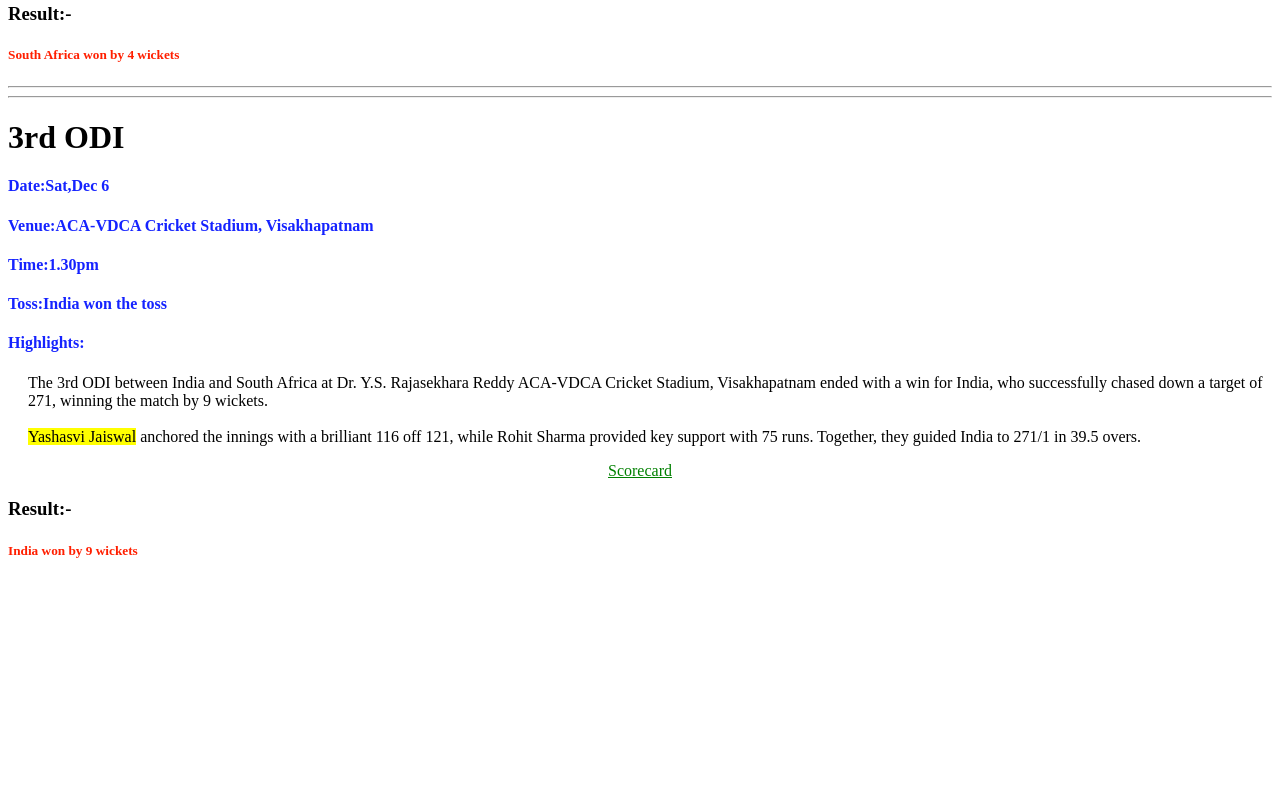
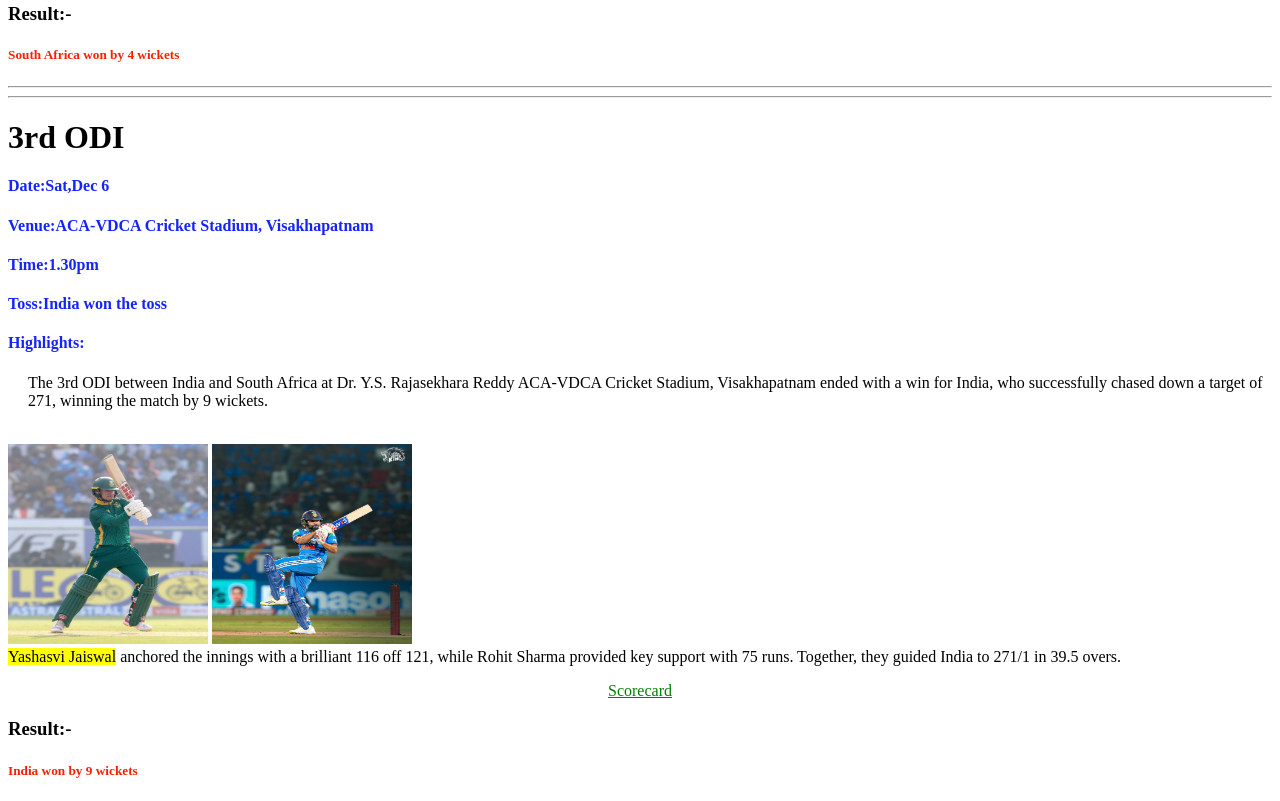
Before and after one commit to asbdu45123054511802112025/ODI, a plain HTML site: page index.html in a window 1280 px wide. Shown: the part 1410-2211 px from the top of the page. Before the commit the page ends 1991 px from the top, so only its background shows below. Drawn offline with Linux system fonts and the light colour scheme.

Commit message:
Update index.html

```diff
--- a/index.html
+++ b/index.html
@@ -89,7 +89,11 @@ Aiden Markram anchored the innings with a brilliant 110 off 98, while Matthew Br
 <h4>Highlights:</h4>
 </div>
 <p>The 3rd ODI between India and South Africa at Dr. Y.S. Rajasekhara Reddy ACA-VDCA Cricket Stadium, Visakhapatnam ended with a win for India, who successfully chased down a target of 271, winning the match by 9 wickets.<br><br>
+   <div>
+    <img src="kock.jpg" height="200px" width="200px">
 
+      <img src="Roh.jpg" height="200px" width="200px">
+   </div>
 <mark>Yashasvi Jaiswal</mark> anchored the innings with a brilliant 116 off 121, while Rohit Sharma provided key support with 75 runs. Together, they guided India to 271/1 in 39.5 overs.</p>
 <center >
     <a href="https://asbdu45123054511802112025.github.io/Score3/">Scorecard</a>
```
